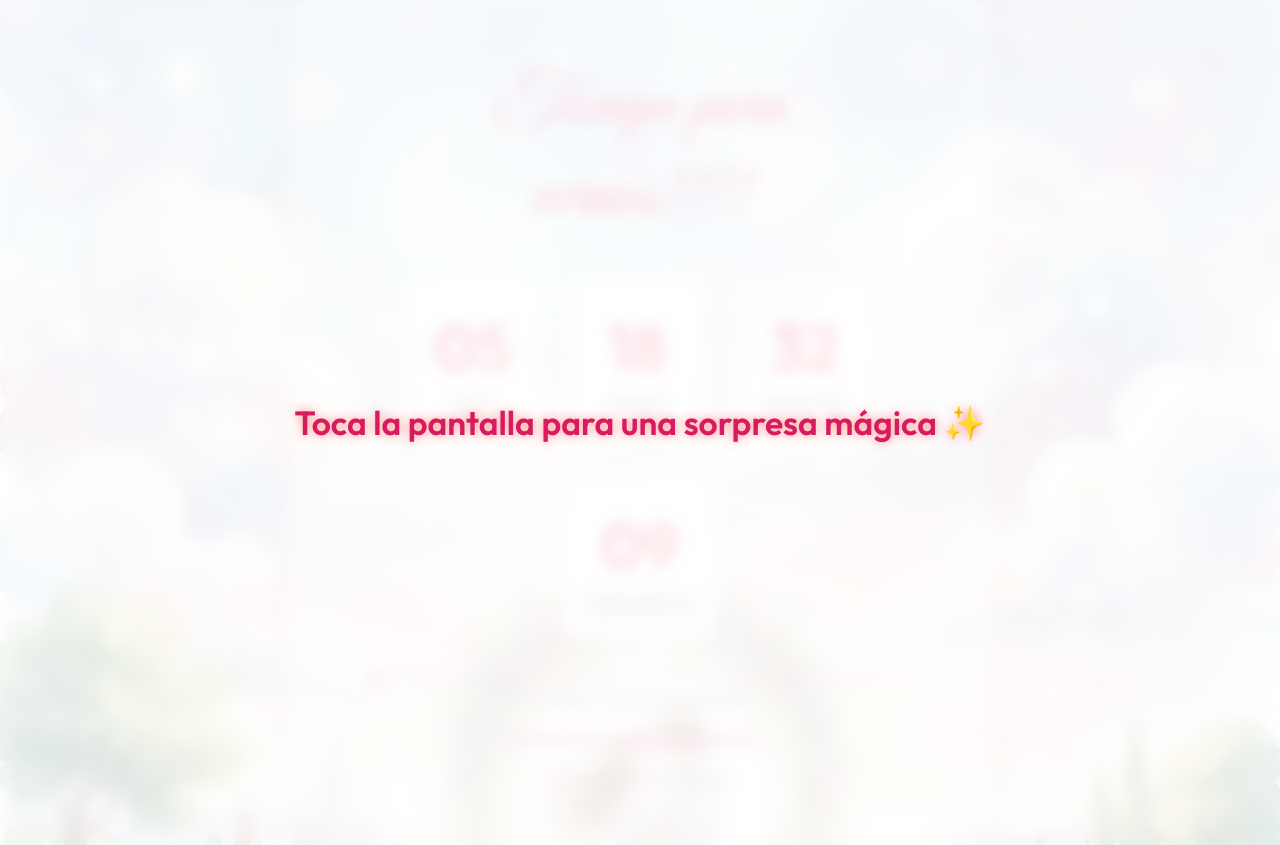
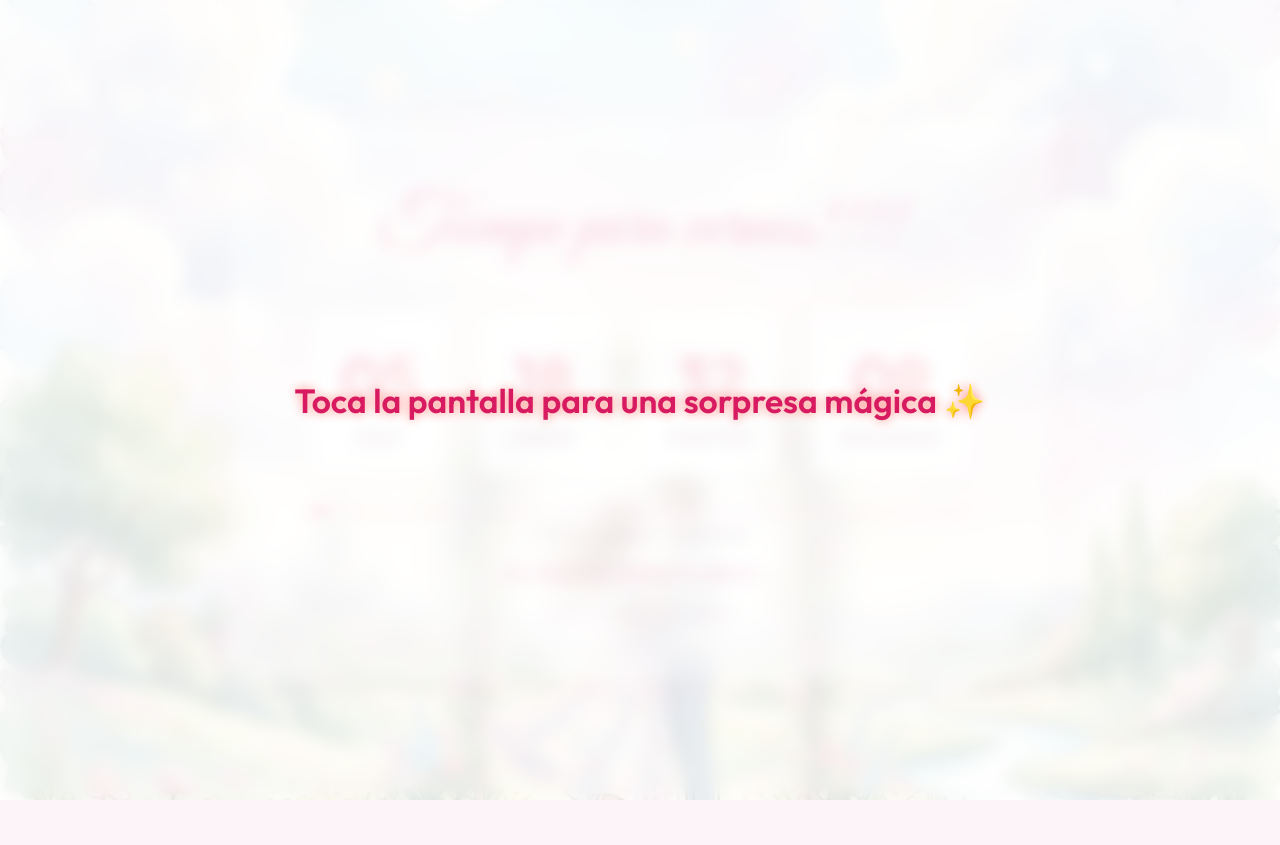
Before and after one commit to xino00/Cuentaantras, a plain HTML site: page index.html in a window 1280 px wide. After the commit the page ends 800 px from the top, so only its background shows below. Drawn offline with Linux system fonts and the light colour scheme.

Commit message:
Fix desktop layout and refresh README
Widen glass panel and prevent countdown wrap on large screens.
Rewrite README with cleaner structure.

Co-Authored-By: Claude Opus 4.6 <noreply@anthropic.com>

```diff
--- a/style.css
+++ b/style.css
@@ -392,11 +392,15 @@ body::before {
 /* Large desktop */
 @media (min-width: 1200px) {
     .glass-panel {
-        max-width: 700px;
+        max-width: 850px;
         padding: 3.5rem 5rem;
     }
     .title-btn {
         font-size: 4.5rem;
+        white-space: nowrap;
+    }
+    .countdown {
+        flex-wrap: nowrap;
     }
     .time-box {
         min-width: 130px;
```
Also changed, not shown: 1 other file.
